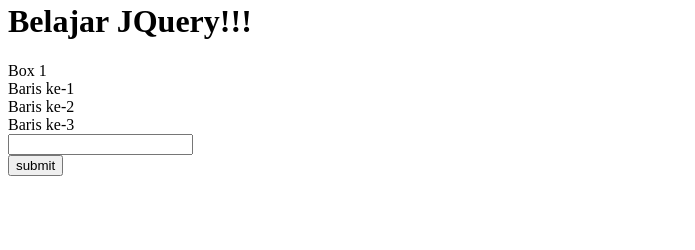
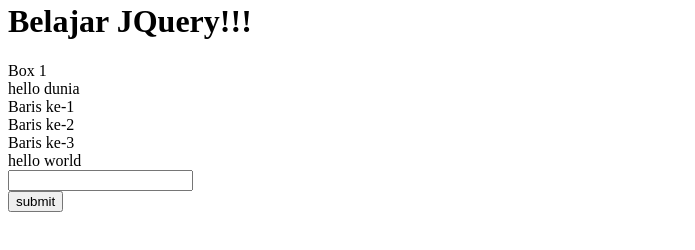
Before and after one commit to Juang999/jquery, a plain HTML site: page index.html in a window 1280 px wide. Shown: the part 430-680 px from the top of the page, without its empty margins (0-695 px from the left). Drawn offline with Linux system fonts and the light colour scheme.

Commit message:
new learning
new learning

```diff
--- a/index.html
+++ b/index.html
@@ -26,9 +26,11 @@
     <h1>Belajar JQuery!!!</h1>
     <div id="box1">Box 1</div>
 
-    <div class="boxes">Baris ke-1</div>
-    <div class="boxes">Baris ke-2</div>
-    <div class="boxes">Baris ke-3</div>
+    <div class="boxes-wrap">
+        <div class="boxes">Baris ke-1</div>
+        <div class="boxes">Baris ke-2</div>
+        <div class="boxes">Baris ke-3</div>
+    </div>
 
     <form>
         <input type="tel" id="inputText">
@@ -61,6 +63,17 @@
                 // menghentikan reload dari tag form
                 event.preventDefault()
             });
+
+            // var hello = '<p>hello world</p>'
+
+            // console.log($('form').html(hello));
+
+            //  ----- append & prepend | after & before -----
+            $('.boxes-wrap').append('<div>hello world</div>');
+            $('.boxes-wrap').prepend('<div>hello dunia</div>');
+
+
+
         });
     </script>
 </body>
```
